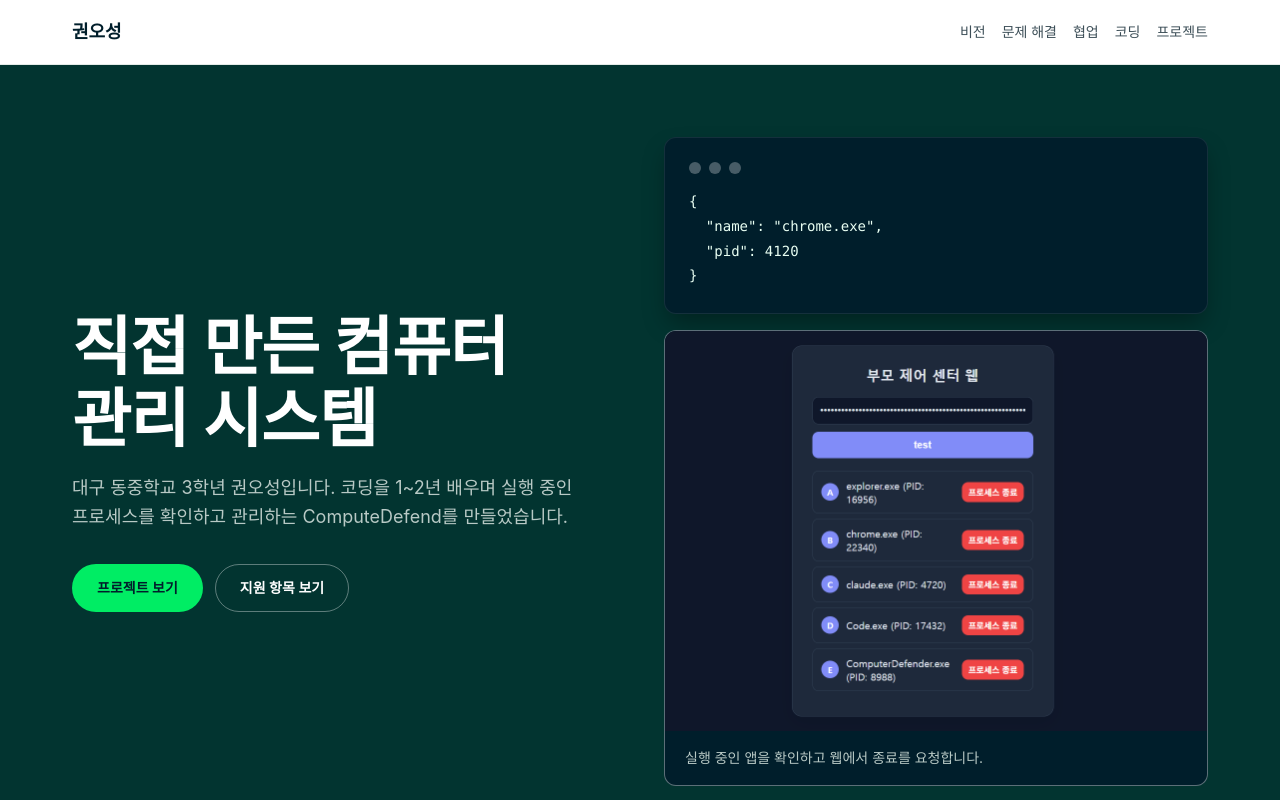
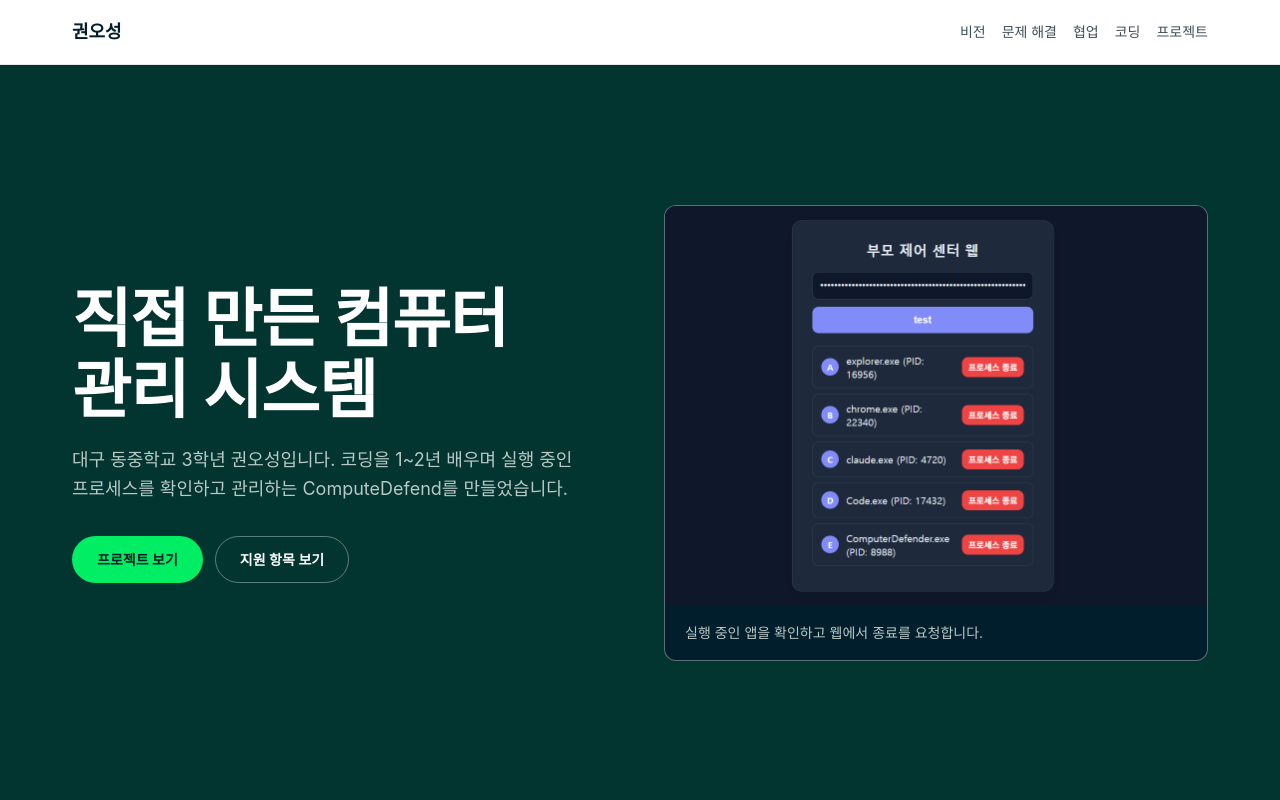
Before and after one commit to Kevin-innovation/compute-defender, a plain HTML site: page portfolio/index.html in a window 1280 px wide. Shown: the top 800 px of the page. Drawn offline with Linux system fonts and the light colour scheme; a web font is replaced by a local one.

Commit message:
Remove JSON example card from portfolio hero

```diff
--- a/portfolio/index.html
+++ b/portfolio/index.html
@@ -38,13 +38,6 @@
         </div>
       </div>
       <div class="hero-visual">
-        <div class="code-card" role="img" aria-label="프로세스 종료 요청 JSON 예시">
-          <div class="code-card-bar" aria-hidden="true"><span></span><span></span><span></span></div>
-<pre><code>{
-  "name": "chrome.exe",
-  "pid": 4120
-}</code></pre>
-        </div>
         <figure class="screenshot hero-shot">
           <a href="assets/images/process-list.png" aria-label="앱 목록 화면 원본 보기">
             <img src="assets/images/process-list.png" width="790" height="802" alt="ComputeDefend에서 앱 이름과 PID, 각 앱의 프로세스 종료 버튼을 표시한 화면" fetchpriority="high">
```
